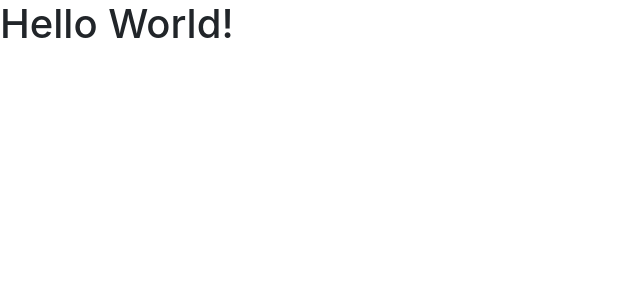
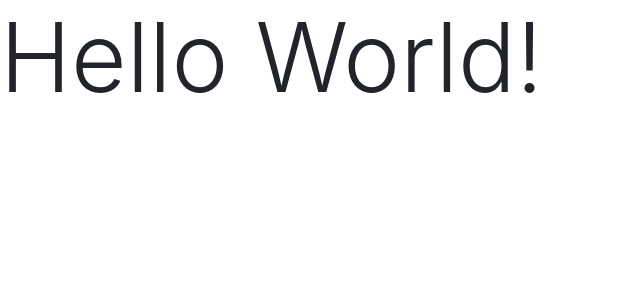
Before and after one commit to Lisonallie/lisonallie.github.io, a React (Create React App) app in the folder notes-app/: page / in a window 1280 px wide. Shown: the top 300 px of the page, without its empty margins (0-640 px from the left). Built offline with nearby package versions, Linux system fonts and the light colour scheme.

Commit message:
test our bootstrap

```diff
--- a/notes-app/src/App.js
+++ b/notes-app/src/App.js
@@ -2,12 +2,14 @@ import React from "react";
 import logo from "./logo.svg";
 import "./App.css";
 import "./components/Notes.jsx";
+import 'bootstrap/dist/css/bootstrap.css';
+
 
 function App() {
   return (
-    <div>
-      <h1>Hello World!</h1>
-    </div>
+    <h1 className = "display-1">
+      Hello World!
+    </h1>
   );
 }
 
```
